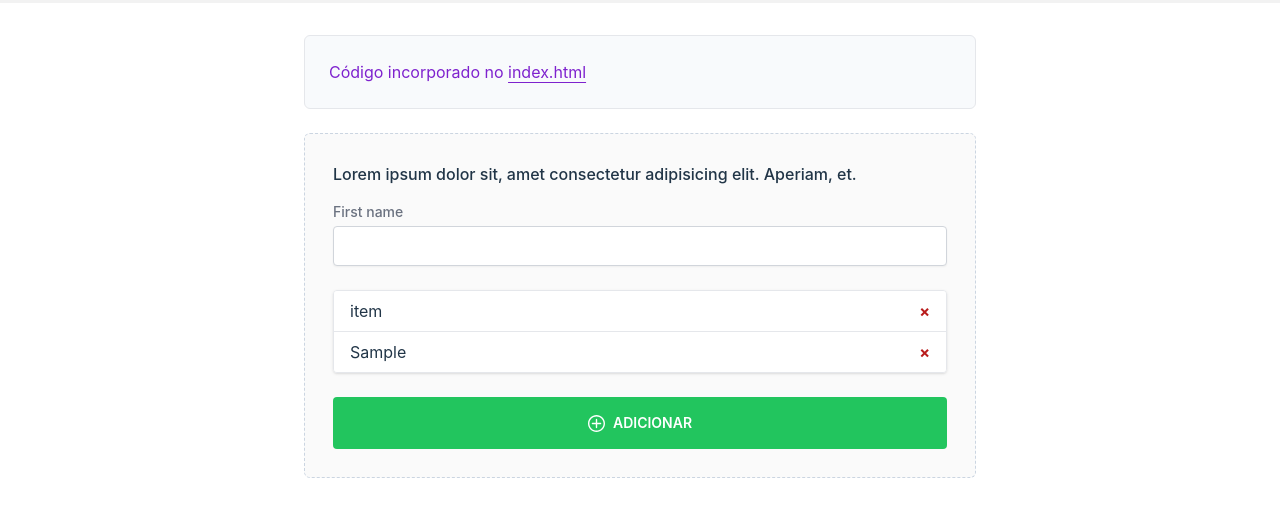
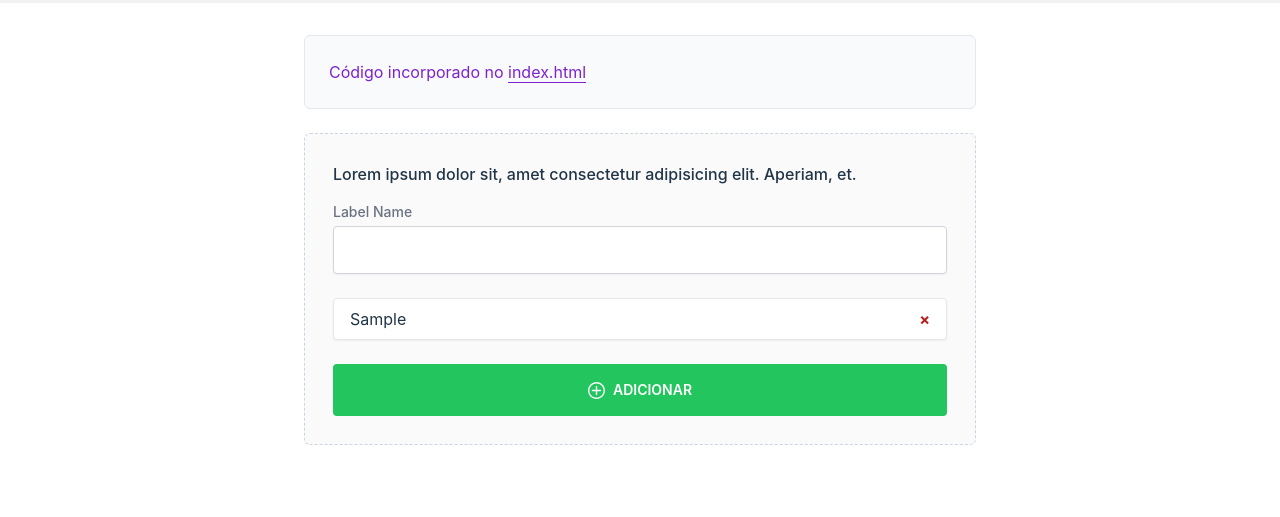
Before and after one commit to jairoroberto/estudos-git22, a website built with Vite: page src/index.html in a window 1280 px wide. Both pictures are taken after typing "Sample" into the empty fields and a click on the button "ADICIONAR". Shown: the part 97-614 px from the top of the page. Built offline with nearby package versions, Linux system fonts and the light colour scheme; files whose address does not match are found by name.

Commit message:
Evolution code2

```diff
--- a/src/index.html
+++ b/src/index.html
@@ -18,11 +18,11 @@
         <p id="pp" class="font-medium">Lorem ipsum dolor sit, amet consectetur adipisicing elit. Aperiam, et.</p>
 
         <div class="mt-4">
-          <label for="first-name" class="block text-sm font-medium text-gray-500">First name</label>
-          <input type="text" name="first-name" id="first-name" autocomplete="given-name" class=" border mt-1 block w-full h-10 rounded-[4px] border-gray-300 shadow-sm focus:border-indigo-500 focus:ring-indigo-500 sm:text-sm outline-none p-3">
+          <label for="first-name" class="block text-sm font-medium text-gray-500">Label Name</label>
+          <input type="text" name="first-name" id="first-name" autocomplete="given-name" class=" border mt-1 block w-full h-12 rounded-[4px] border-gray-300 shadow-sm focus:border-indigo-500 focus:ring-indigo-500 sm:text-sm outline-none p-3">
         </div>
 
-        <ul class="border border-gray-200 rounded overflow-hidden shadow my-6">
+        <ul class="border border-gray-200 rounded overflow-hidden shadow-sm my-6 hidden">
           <li class="ligroup">
              <span>item</span>
              <button id="remove" class="font-bold bg-transparent delete text-red-700">&times;</button>
@@ -46,8 +46,12 @@
       const ul = document.querySelector('ul');
       const liVar = ul.querySelector('li');
 
+      document.querySelector('ul li:first-child').remove();
+
       form.onsubmit = function(event){
         event.preventDefault();
+
+        ul.classList.remove('hidden');
 
         const input = form.querySelector('input');
         const value = input.value;
@@ -83,6 +87,12 @@
       ul.onclick = function(event){
         //console.log(event.currentTarget); // UL que chama o evento
         //console.log(event.target); // depende onde vc clica
+        if(event.target.classList.contains('ligroup')){
+          console.log('li');
+          //event.target.style.backgroundColor = '#e0f2fe';
+          event.target.classList.toggle('font-bold');
+          event.target.classList.toggle('bg-zinc-100');
+        }
 
         if(event.target.classList.contains('delete')){
           const li = event.target.parentElement;
--- a/src/main.js
+++ b/src/main.js
@@ -12,4 +12,4 @@ document.querySelector('#app').innerHTML = `
   </div>
 `
 
-setupCounter(document.querySelector('#counter'))
+//setupCounter(document.querySelector('#counter'))
--- a/src/style.css
+++ b/src/style.css
@@ -20,16 +20,15 @@
   -moz-osx-font-smoothing: grayscale;
   -webkit-text-size-adjust: 100%;
 }
-
+ul{
+  background-color: #fff;}
 .ligroup{
-  @apply px-4 py-2 bg-white hover:bg-sky-100 hover:cursor-pointer flex justify-between border-gray-200
+  @apply px-4 py-2 hover:bg-sky-100 hover:cursor-pointer flex justify-between border-gray-200
 }
 
 #box li:not(:last-child){
-  border-bottom: 1px solid #e5e7eb;
+  border-bottom: 1px dashed #e5e7eb;
 }
-
-
 
 
 #app {
@@ -48,6 +47,8 @@
   display: flex;
   align-items: center;
 }
+
+
 
 
 /*
```
